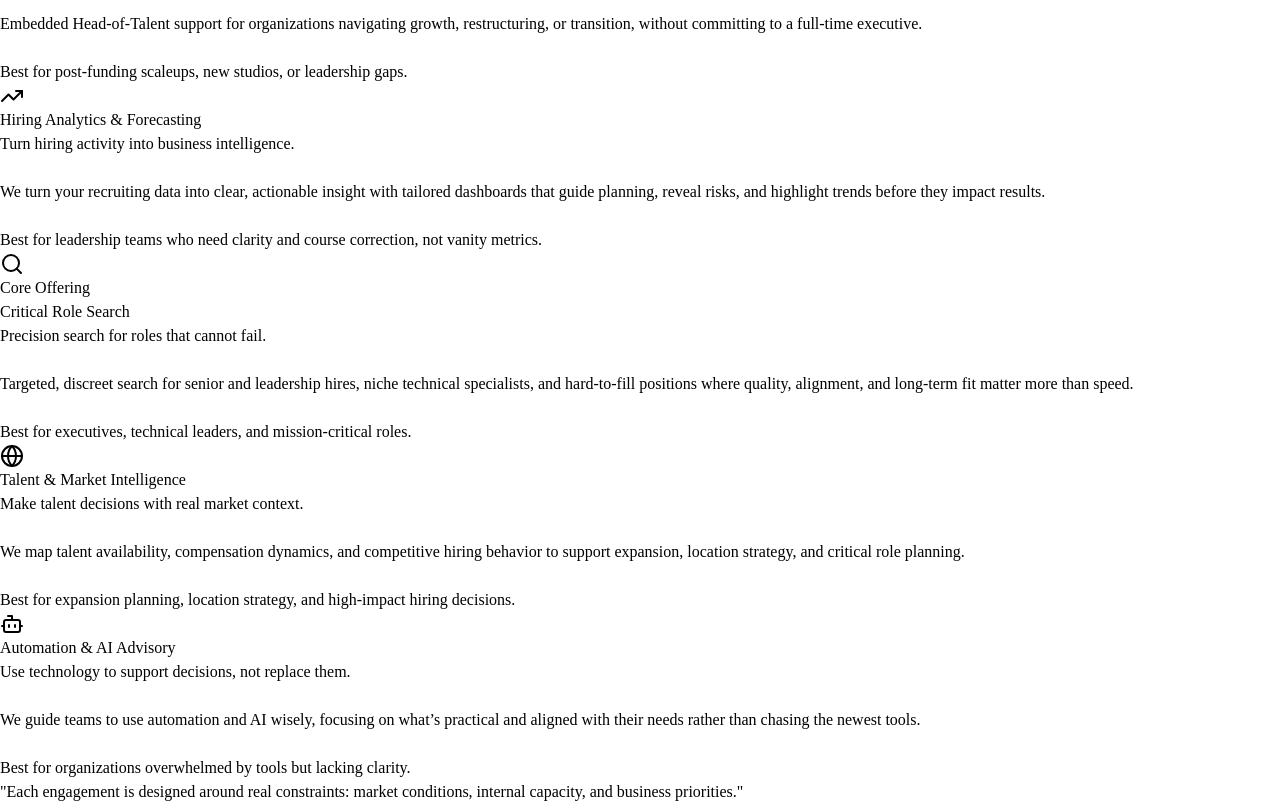
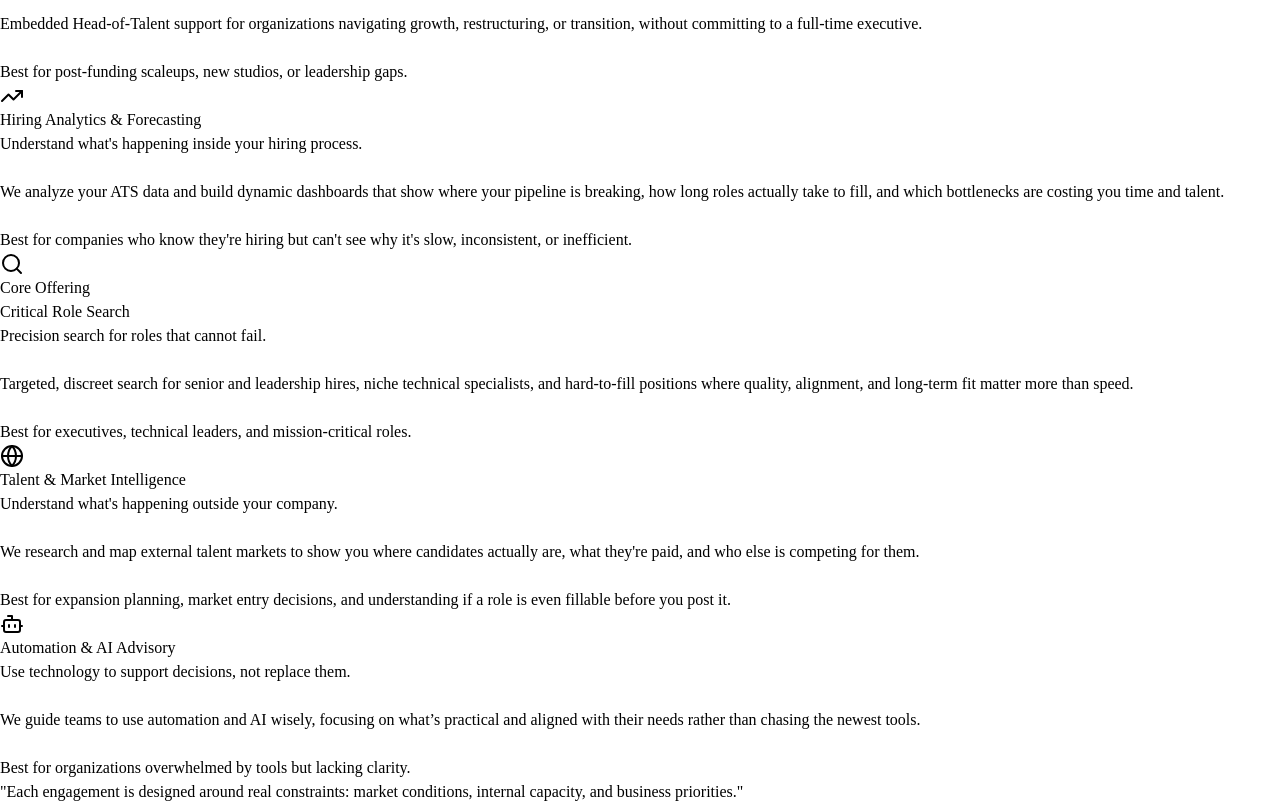
Before and after one commit to thunderthumbz/talintel-website, a React (Vite) app in the folder client/: page / in a window 1280 px wide. Shown: the part 620-1428 px from the top of the page. Built offline with nearby package versions, Linux system fonts and the light colour scheme.

Commit message:
Update Services.tsx

```diff
--- a/client/src/components/sections/Services.tsx
+++ b/client/src/components/sections/Services.tsx
@@ -37,11 +37,11 @@ const services = [
     title: "Hiring Analytics & Forecasting",
     description: (
       <>
-        Turn hiring activity into business intelligence.
+        Understand what's happening inside your hiring process.
         <br/><br/>
-        We turn your recruiting data into clear, actionable insight with tailored dashboards that guide planning, reveal risks, and highlight trends before they impact results.
+        We analyze your ATS data and build dynamic dashboards that show where your pipeline is breaking, how long roles actually take to fill, and which bottlenecks are costing you time and talent.
         <br/><br/>
-        <span className="inline-block ml-0 mt-4 px-4 py-1 text-[13px] font-semibold uppercase rounded-lg bg-gray-100 text-primary break-words transition-colors duration-200 hover:bg-primary hover:text-white group-hover:bg-primary group-hover:text-white">Best for leadership teams who need clarity and course correction, not vanity metrics.</span>
+        <span className="inline-block ml-0 mt-4 px-4 py-1 text-[13px] font-semibold uppercase rounded-lg bg-gray-100 text-primary break-words transition-colors duration-200 hover:bg-primary hover:text-white group-hover:bg-primary group-hover:text-white">Best for companies who know they're hiring but can't see why it's slow, inconsistent, or inefficient.</span>
       </>
     )
   },
@@ -64,11 +64,11 @@ const services = [
     title: "Talent & Market Intelligence",
     description: (
       <>
-        Make talent decisions with real market context.
+        Understand what's happening outside your company.
         <br/><br/>
-        We map talent availability, compensation dynamics, and competitive hiring behavior to support expansion, location strategy, and critical role planning.
+        We research and map external talent markets to show you where candidates actually are, what they're paid, and who else is competing for them.
         <br/><br/>
-        <span className="inline-block ml-0 mt-4 px-4 py-1 text-[13px] font-semibold uppercase rounded-lg bg-gray-100 text-primary break-words transition-colors duration-200 hover:bg-primary hover:text-white group-hover:bg-primary group-hover:text-white">Best for expansion planning, location strategy, and high-impact hiring decisions.</span>
+        <span className="inline-block ml-0 mt-4 px-4 py-1 text-[13px] font-semibold uppercase rounded-lg bg-gray-100 text-primary break-words transition-colors duration-200 hover:bg-primary hover:text-white group-hover:bg-primary group-hover:text-white">Best for expansion planning, market entry decisions, and understanding if a role is even fillable before you post it.</span>
       </>
     )
   },
```
